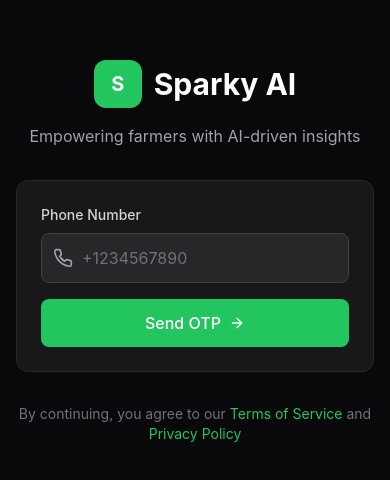
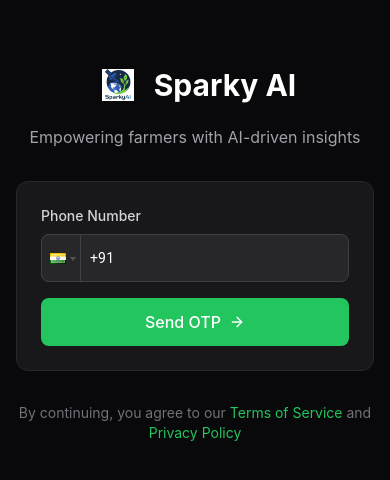
Before and after one commit to Spyai/sparky-ai-dashboard-new, a React (Vite) app: page / in a window 390 px wide. Shown: the part 170-650 px from the top of the page. Built offline with nearby package versions, Linux system fonts and the light colour scheme; no server answers.

Commit message:
Phone no input change

```diff
--- a/package.json
+++ b/package.json
@@ -18,6 +18,7 @@
     "react": "^18.3.1",
     "react-dom": "^18.3.1",
     "react-is": "^18.3.1",
+    "react-phone-input-2": "^2.15.1",
     "react-router-dom": "^7.6.3",
     "recharts": "^3.1.0"
   },
--- a/src/components/Auth/LoginForm.tsx
+++ b/src/components/Auth/LoginForm.tsx
@@ -1,21 +1,27 @@
 import React, { useState } from 'react';
-import { Phone, ArrowRight } from 'lucide-react';
+import { ArrowRight } from 'lucide-react';
 import { signInWithOTP, verifyOTP } from '../../lib/supabase';
+import Logo from '../../assets/Logo.jpg';
+import PhoneInput from 'react-phone-input-2'
+import 'react-phone-input-2/lib/style.css'
 
 const LoginForm: React.FC = () => {
-  const [phone, setPhone] = useState('');
+  const [phoneNumber, setPhoneNumber] = useState('');
   const [otp, setOtp] = useState('');
   const [step, setStep] = useState<'phone' | 'otp'>('phone');
   const [loading, setLoading] = useState(false);
   const [error, setError] = useState('');
 
+  console.log("Phone Number:", phoneNumber); // Debugging line
+
   const handleSendOTP = async (e: React.FormEvent) => {
     e.preventDefault();
     setLoading(true);
     setError('');
-
+    const fullPhone = `+${phoneNumber}`;
     try {
-      const { error } = await signInWithOTP(phone);
+      const { error } = await signInWithOTP(fullPhone);
+      console.log(fullPhone)
       if (error) throw error;
       setStep('otp');
     } catch (err: any) {
@@ -25,13 +31,14 @@ const LoginForm: React.FC = () => {
     }
   };
 
+
   const handleVerifyOTP = async (e: React.FormEvent) => {
     e.preventDefault();
     setLoading(true);
     setError('');
-
+    const fullPhone = `+${phoneNumber}`;
     try {
-      const { error } = await verifyOTP(phone, otp);
+      const { error } = await verifyOTP(fullPhone, otp);
       if (error) throw error;
       // Navigation will be handled by the auth context
     } catch (err: any) {
@@ -46,8 +53,9 @@ const LoginForm: React.FC = () => {
       <div className="w-full max-w-md">
         <div className="text-center mb-8">
           <div className="inline-flex items-center gap-3 mb-4">
-            <div className="w-12 h-12 bg-green-500 rounded-xl flex items-center justify-center">
-              <span className="text-white font-bold text-xl">S</span>
+            <div className="w-12 h-12 rounded-full flex items-center justify-center">
+              {/* <span className="text-white font-bold text-xl">S</span> */}
+              <img src={Logo} alt="Sparky AI Logo" className="w-8 h-8" />
             </div>
             <h1 className="text-3xl font-bold text-white">Sparky AI</h1>
           </div>
@@ -61,16 +69,23 @@ const LoginForm: React.FC = () => {
                 <label className="block text-sm font-medium text-zinc-300 mb-2">
                   Phone Number
                 </label>
-                <div className="relative">
-                  <Phone className="absolute left-3 top-1/2 transform -translate-y-1/2 text-zinc-400 w-5 h-5" />
-                  <input
-                    type="tel"
-                    value={phone}
-                    onChange={(e) => setPhone(e.target.value)}
-                    placeholder="+1234567890"
-                    className="w-full pl-10 pr-4 py-3 bg-zinc-800 border border-zinc-700 rounded-lg text-white placeholder-zinc-500 focus:outline-none focus:ring-2 focus:ring-green-500 focus:border-transparent"
-                    required
-                  />
+                <div className="flex gap-2">
+                  <div className="relative flex-1">
+                    <PhoneInput
+                      country={'in'}
+                      value={phoneNumber}
+                      onChange={phone => setPhoneNumber(phone)}
+                      placeholder="1234567890"
+                      inputClass="!w-full !h-12 !pr-4 !py-3 !bg-zinc-800 !border !border-zinc-700
+                                  !rounded-lg !text-white !placeholder-zinc-500
+                                  focus:!outline-none focus:!ring-2 focus:!ring-green-500
+                                  focus:!border-transparent"
+                      buttonClass="!bg-zinc-800 !border-zinc-700 !rounded-l-lg hover:!bg-zinc-700 focus:!bg-zinc-700"
+                      containerClass="!w-full"
+                      dropdownClass="custom-dropdown"
+                      searchClass="!bg-zinc-800 !text-white !rounded-md focus:!ring-2 focus:!ring-green-500"
+                    />
+                  </div>
                 </div>
               </div>
 
@@ -93,7 +108,7 @@ const LoginForm: React.FC = () => {
             <form onSubmit={handleVerifyOTP} className="space-y-4">
               <div>
                 <label className="block text-sm font-medium text-zinc-300 mb-2">
-                  Enter OTP sent to {phone}
+                  Enter OTP sent to  +{phoneNumber}
                 </label>
                 <input
                   type="text"
--- a/src/index.css
+++ b/src/index.css
@@ -39,3 +39,47 @@
     background-color: #718096;
   }
 }
+
+/* Hide scroll bar in dropdown */
+.custom-dropdown {
+  background-color: #18181b !important;
+  color: white !important;
+  border: 1px solid #3f3f46 !important;
+  border-radius: 0.5rem !important;
+  max-height: 240px !important;
+  max-width: 200px !important;
+  overflow-y: auto !important;
+  scrollbar-width: none; /* Firefox */
+}
+
+.custom-dropdown::-webkit-scrollbar {
+  display: none; /* Chrome, Safari */
+}
+
+/* Remove ugly highlight on country select focus */
+.react-tel-input .flag-dropdown.open {
+  background-color: #27272a !important;
+  border-color: #22c55e !important;
+  border-radius: 0.5rem 0.5rem 0 0 !important;
+}
+
+/* Country item */
+.custom-dropdown .country {
+  padding: 8px 12px !important;
+  cursor: pointer;
+  border-radius: 0.375rem !important;
+}
+
+.custom-dropdown .country:hover,
+.custom-dropdown .country:focus,
+.custom-dropdown .country.highlight {
+  background-color: #3f3f46 !important;
+  color: #ffffff !important;
+}
+
+
+/* .selected-flag:hover,
+.selected-flag:focus,
+.selected-flag.highlight {
+  background-color: #22c55e !important;
+} */
```
Also changed, not shown: src/assets/Logo.jpg (added), 1 other file (tests, documents, lock files or other folders).
